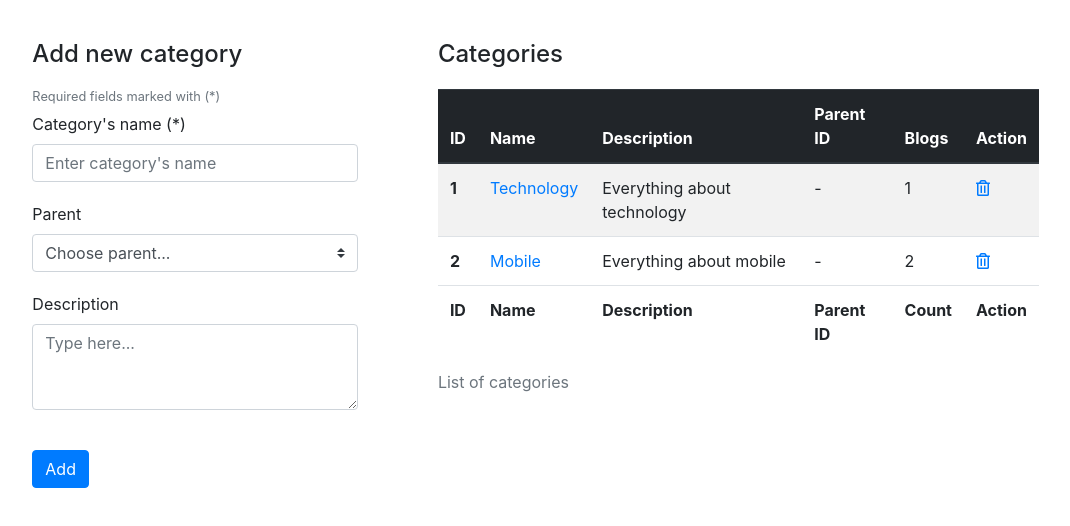
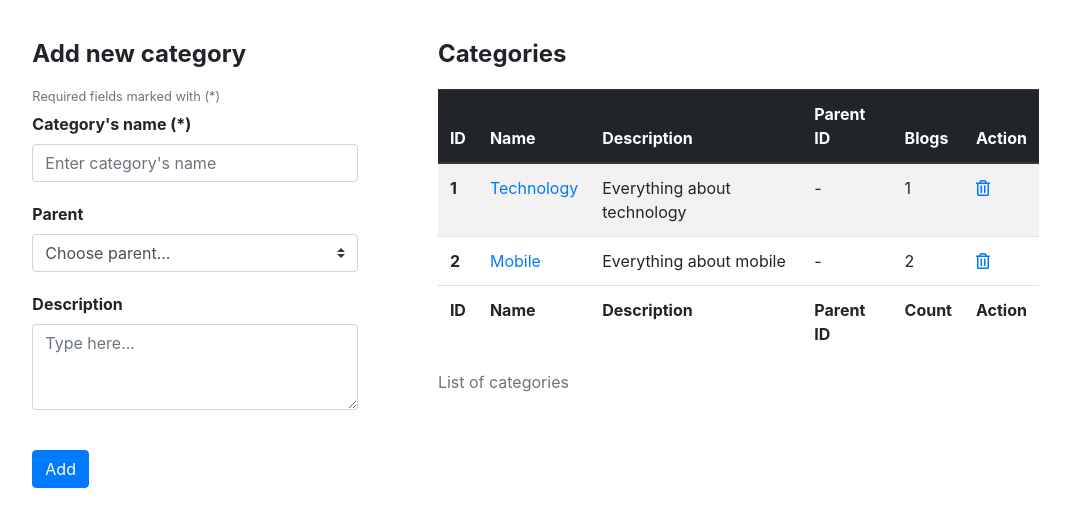
Before and after one commit to kobinhthuong/final-hci, a plain HTML site: page back-end/manage-category.html in a window 1280 px wide. Shown: the whole page, without its empty margins (196-1266 px from the left). Drawn offline with nearby package versions, Linux system fonts and the light colour scheme.

Commit message:
update style.css back-end

```diff
--- a/back-end/css/style.css
+++ b/back-end/css/style.css
@@ -13,6 +13,7 @@
 .container-fluid h4, .add-new {
     /* padding: 5px; */
     display: inline;
+    font-weight: bold;
 }
 a:hover {
     color: white;
@@ -51,3 +52,9 @@ a:hover {
     background-color: yellow;
     text-decoration: none;
 }
+.title {
+    font-weight: bold;
+}
+.form-group label {
+    font-weight: bold;
+}
```
Also changed, not shown: back-end/manage-category.html (+0 -2 lines).
